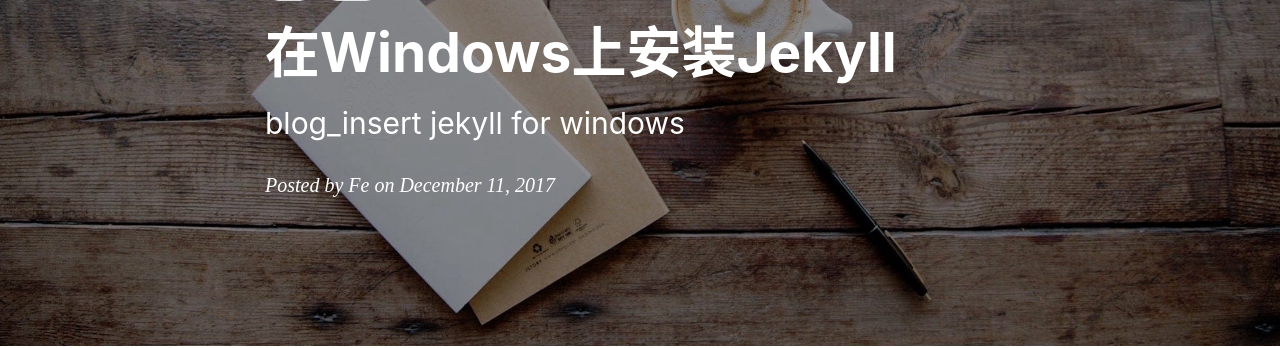
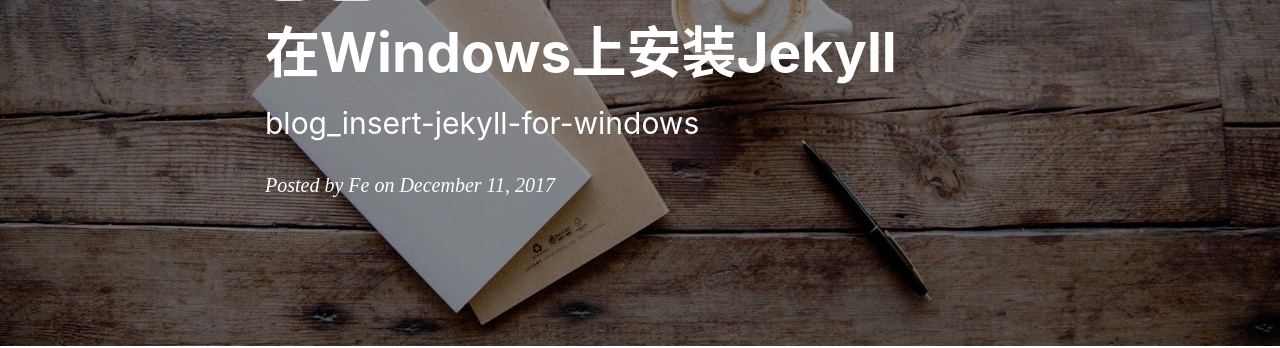
Before and after one commit to FeDemo/fedemo.github.io, a Jekyll site: the page built from _posts/2017-12-11-blog_insert-jekyll-for-windows.md, in a window 1280 px wide and 900 px high. Shown: the part 177-525 px from the top of the window. Built offline with Jekyll 4.4.1, drawn with Linux system fonts in a browser that asks for light colours; nearby versions of some CDN libraries; comment, search, counter and statistics services are not loaded; grey boxes are pictures that could not be loaded.

Commit message:
update url格式,取消空格,修改为 -

```diff
--- a/_posts/2017-12-11-blog_insert jekyll for windows.md
+++ b/_posts/2017-12-11-blog_insert-jekyll-for-windows.md
@@ -1,7 +1,7 @@
 ---
 layout:     post
 title:      在Windows上安装Jekyll
-subtitle:   blog_insert jekyll for windows
+subtitle:   blog_insert-jekyll-for-windows
 date:       2017-12-11
 author:     Fe
 header-img: img/post-bg-coffee.jpeg
@@ -35,17 +35,17 @@
 
 以上是我使用的版本号,可以参考一下
 下载地址:[点我下载](https://rubyinstaller.org/downloads/archives/)
-![](https://raw.githubusercontent.com/FeDemo/posts_img/master/2017-12-11-blog_insert jekyll for windows/1.png)
+![](https://raw.githubusercontent.com/FeDemo/posts_img/master/2017-12-11-blog_insert-jekyll-for-windows/1.png)
 
 #### 下载安装
 
 - 从rubyinstaller下载安装包并安装,把该钩的都√上
 
-    ![rubyinstaller](https://raw.githubusercontent.com/FeDemo/posts_img/master/2017-12-11-blog_insert jekyll for windows/2.png)
+    ![rubyinstaller](https://raw.githubusercontent.com/FeDemo/posts_img/master/2017-12-11-blog_insert-jekyll-for-windows/2.png)
 
 - 把安装的DevKit点开解压,可以放在ruby的同一目录
 
-    ![DevKit](https://raw.githubusercontent.com/FeDemo/posts_img/master/2017-12-11-blog_insert jekyll for windows/3.png)
+    ![DevKit](https://raw.githubusercontent.com/FeDemo/posts_img/master/2017-12-11-blog_insert-jekyll-for-windows/3.png)
 
 #### cmd命令
 
```
Also changed, not shown: _posts/2017-12-04-oracle_shared-sql.md (renamed from _posts/2017-12-04-oracle_shared sql.md), _posts/2017-12-08-oracle_sql_merger-of-ranks.md (renamed from _posts/2017-12-08-oracle_sql_merger of ranks.md), _posts/2017-12-14-git_del-history.md (added).
